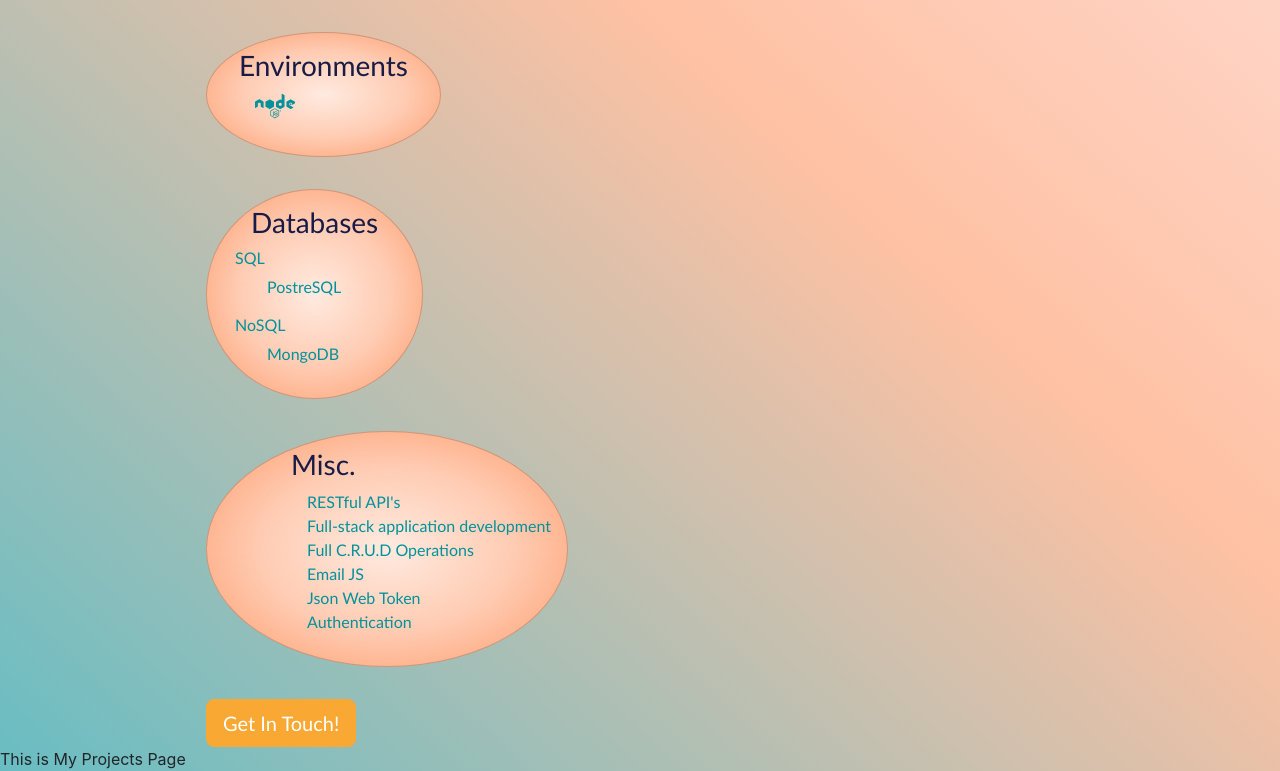
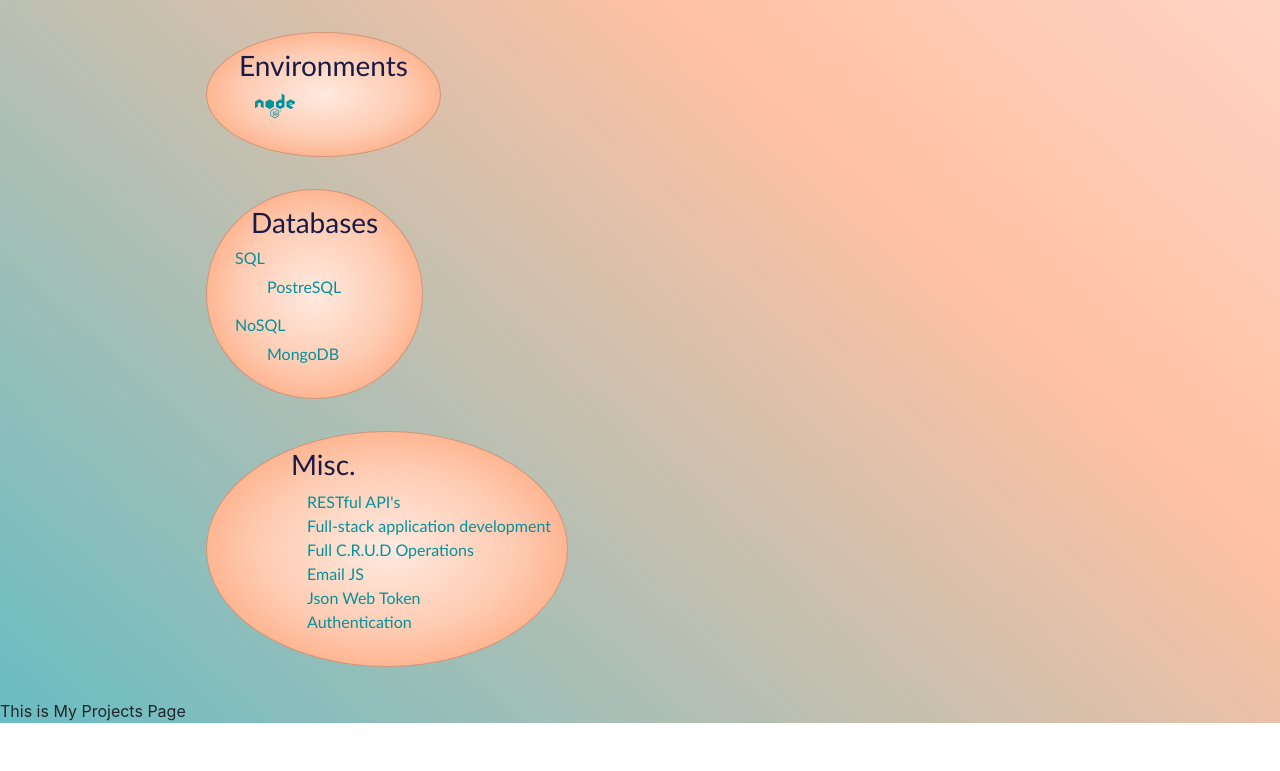
Before and after one commit to Job85/portfolio-site, a React (Create React App) app: page / in a window 1280 px wide. Shown: the part 1409-2180 px from the top of the page. After the commit the page ends 2132 px from the top, so only its background shows below. Built offline with nearby package versions, Linux system fonts and the light colour scheme.

Commit message:
deleted Email component and unused code

```diff
--- a/src/pages/about.js
+++ b/src/pages/about.js
@@ -1,7 +1,6 @@
 import { FontAwesomeIcon } from "@fortawesome/react-fontawesome";
 import { faHtml5, faCss3Alt, faSquareJs, faSass, faBootstrap, faVuejs, faReact, faNode } from "@fortawesome/free-brands-svg-icons";
 import React from "react";
-import Email from "../components/Email";
 
 const About = () => {
 
@@ -104,8 +103,6 @@ const About = () => {
                     </ul>
                 </div>
             </div>
-            {/* <h3>How to reach me</h3> */}
-            <Email className="email" />
         </div>
     )
 }
```
